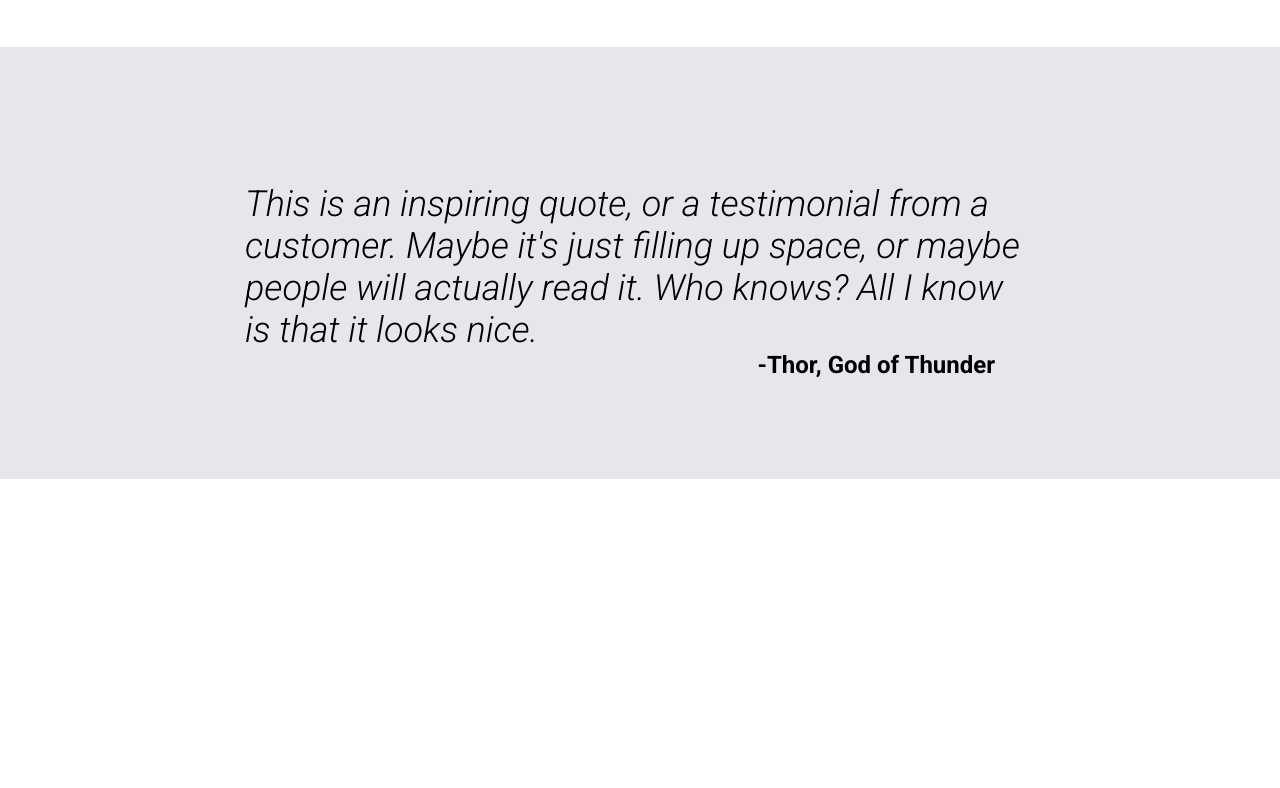
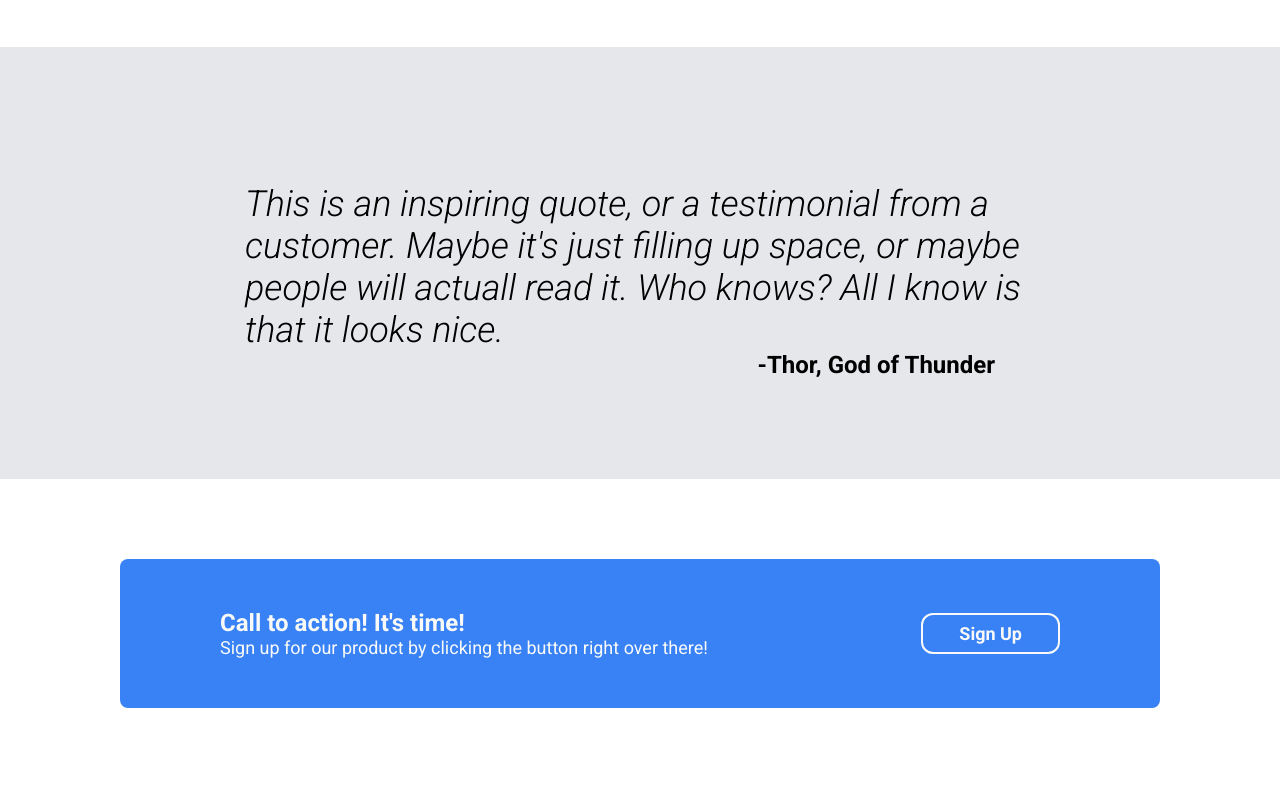
Before and after one commit to petemason-dev/foundations-landing, a plain HTML site: page index.html in a window 1280 px wide. Shown: the part 890-1678 px from the top of the page. Before the commit the page ends 1369 px from the top, so only its background shows below. Drawn offline with Linux system fonts and the light colour scheme.

Commit message:
Complete Call to Action section

```diff
--- a/index.html
+++ b/index.html
@@ -61,12 +61,25 @@
         <blockquote>
           <p>
             This is an inspiring quote, or a testimonial from a customer. Maybe
-            it's just filling up space, or maybe people will actually read it.
+            it's just filling up space, or maybe people will actuall read it.
             Who knows? All I know is that it looks nice.
           </p>
           <footer>-Thor, God of Thunder</footer>
         </blockquote>
       </div>
     </div>
+    <div class="cta">
+      <div class="content">
+        <div class="cta-container">
+          <div class="cta-text">
+            <h2>Call to action! It's time!</h2>
+            <p>
+              Sign up for our product by clicking the button right over there!
+            </p>
+          </div>
+          <button>Sign Up</button>
+        </div>
+      </div>
+    </div>
   </body>
 </html>
--- a/style.css
+++ b/style.css
@@ -71,7 +71,7 @@ ul.menu a {
   background-color: #6d747d;
 }
 .hero button {
-  color: white;
+  color: #f9faf8;
   background-color: #3882f6;
   padding: 8px 36px;
   font-size: 18px;
@@ -139,3 +139,38 @@ ul.menu a {
   font-size: 24px;
   padding-right: 40px;
 }
+
+/* Call to action */
+.cta {
+  color: #f9faf8;
+}
+.cta .content {
+  padding: 80px 30px;
+}
+.cta-container {
+  background-color: #3882f6;
+  border-radius: 8px;
+  flex-grow: 1;
+  display: flex;
+  align-items: center;
+  justify-content: space-between;
+  padding: 50px 100px;
+}
+.cta-text h2 {
+  margin: 0;
+  padding: 0;
+}
+.cta-text p {
+  font-size: 18px;
+  margin: 0;
+  padding: 0;
+}
+.cta button {
+  color: #f9faf8;
+  background-color: #3882f6;
+  padding: 8px 36px;
+  font-size: 18px;
+  font-weight: bold;
+  border: solid #f9faf8 2px;
+  border-radius: 12px;
+}
```
